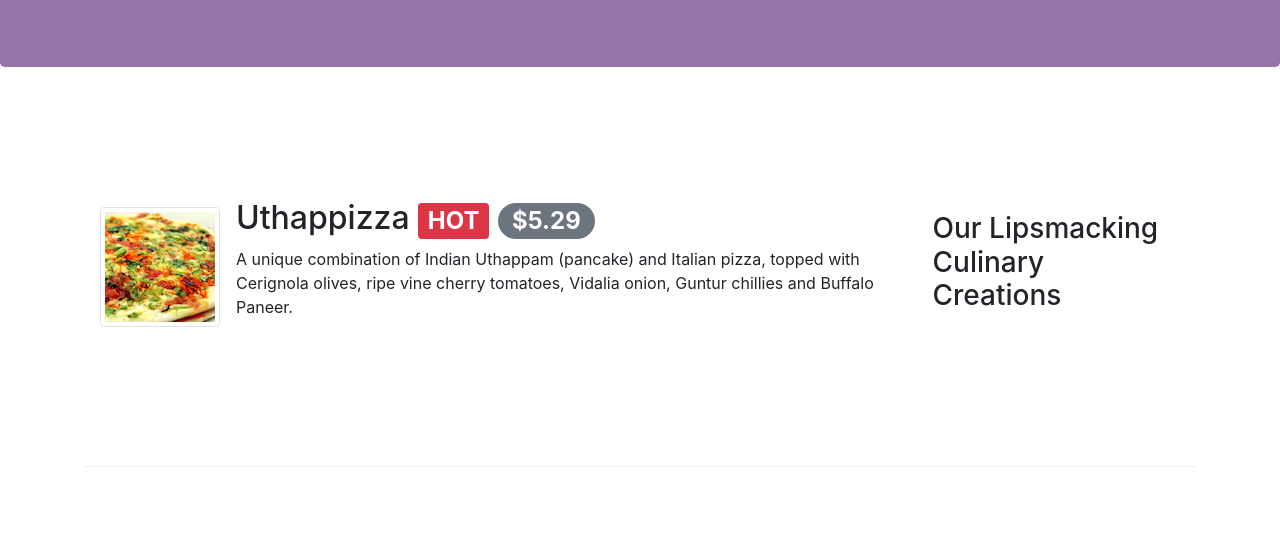
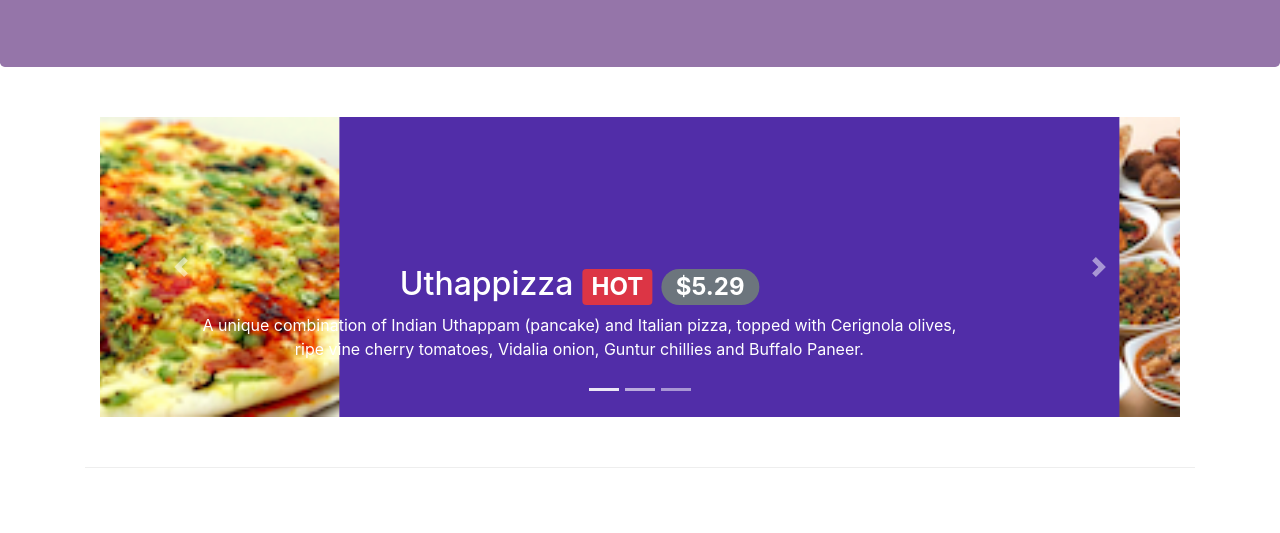
Before and after one commit to akverma00/bitNbites-src, a website: page index.html in a window 1280 px wide. Shown: the part 267-800 px from the top of the page. Drawn offline with nearby package versions, Linux system fonts and the light colour scheme.

Commit message:
Added Carousel slide and  its buttons

```diff
--- a/css/styles.css
+++ b/css/styles.css
@@ -42,3 +42,15 @@
     border-bottom: 1px solid #ddd;
     padding: 10px;
 }
+.carousel{
+    background: #512DA8;
+}
+.carousel-item{
+    height: 300px;
+}
+.carousel-item img{
+    position: absolute;
+    top=0;
+    left=0;
+    min-height: 300px;
+}
--- a/index.html
+++ b/index.html
@@ -104,6 +104,51 @@
     </header>
 
     <div class="container">
+
+        <div class="row row-content">
+            <div class="col">
+
+                <div id="mycarousel" class="carousel slide" data-ride="carousel">
+                    <div class="carousel-inner" role="listbox">
+                        <div class="carousel-item active">
+                            <img class="d-block img-fluid" src="img/uthappizza.png" alt="uthappizza">
+                            <div class="carousel-caption d-none d-md-block">
+                                <h2 >Uthappizza <span class="badge badge-danger">HOT</span> <span class="badge badge-pill badge-secondary">$5.29</span></h2>
+                                <p>A unique combination of Indian Uthappam (pancake) and Italian pizza, topped with Cerignola olives, ripe vine cherry tomatoes, Vidalia onion, Guntur chillies and Buffalo Paneer.</p>
+                            </div>
+                        </div>
+                        <div class="carousel-item">
+                            <img class="d-block img-fluid" src="img/buffet.png" alt="buffet">
+                            <div class="carousel-caption d-none d-md-block">
+                                <h2>Weekend Grand Buffet <span class="badge badge-danger">NEW</span></h2>
+                                <p>Featuring mouthwatering combinations with a choice of five different salads, six enticing appetizers, six main entrees and five choicest desserts. Free flowing bubbly and soft drinks. All for just $19.99 per person </p>
+                            </div>
+                        </div>
+                        <div class="carousel-item">
+                            <img class="d-block img-fluid" src="img/alberto.png" alt="alberto">
+                            <div class="carousel-caption d-none d-md-block">
+                                <h2>Alberto Somayya</h2>
+                                <h4>Executive Chef</h4>
+                                <p>Award winning three-star Michelin chef with wide International experience having worked closely with whos-who in the culinary world, he specializes in creating mouthwatering Indo-Italian fusion experiences. </p>
+                            </div>
+                        </div>
+                    </div>
+                    <ol class="carousel-indicators">
+                        <li data-target="#mycarousel" data-slide-to="0" class="active"></li>
+                        <li data-target="#mycarousel" data-slide-to="1"></li>
+                        <li data-target="#mycarousel" data-slide-to="2"></li>
+                    </ol>
+                    <a class="carousel-control-prev" href="#mycarousel" role="button" data-slide="prev">
+                        <span class="carousel-control-prev-icon"></span>
+                    </a>
+                    <a class="carousel-control-next" href="#mycarousel" role="button" data-slide="next">
+                        <span class="carousel-control-next-icon"></span>
+                    </a>
+                </div>
+            </div>
+        </div>
+
+
         <div class="row row-content align-items-center">
             <div class="col-12 col-sm-4 order-sm-last col-md-3">
                 <h3>Our Lipsmacking Culinary Creations</h3>
```
